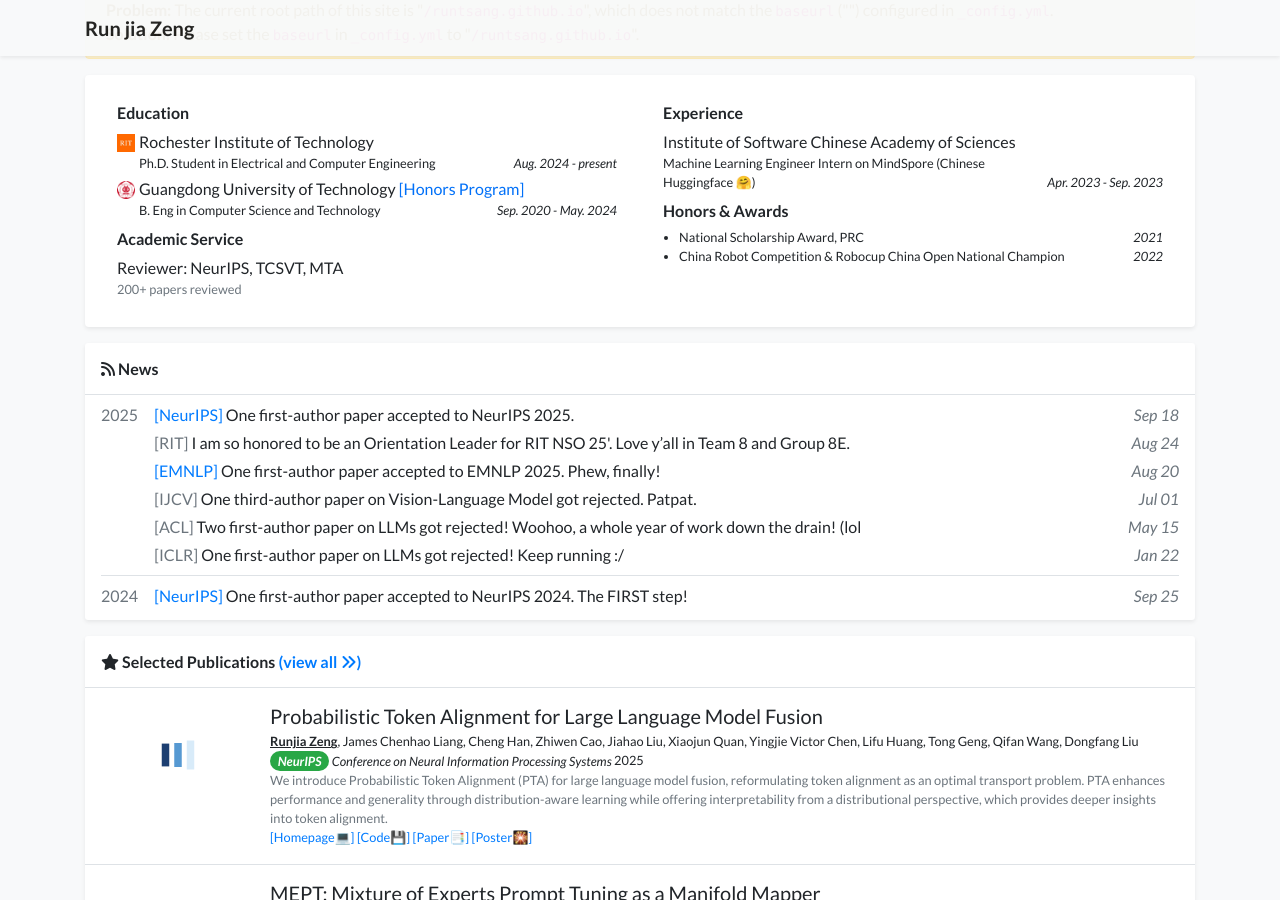
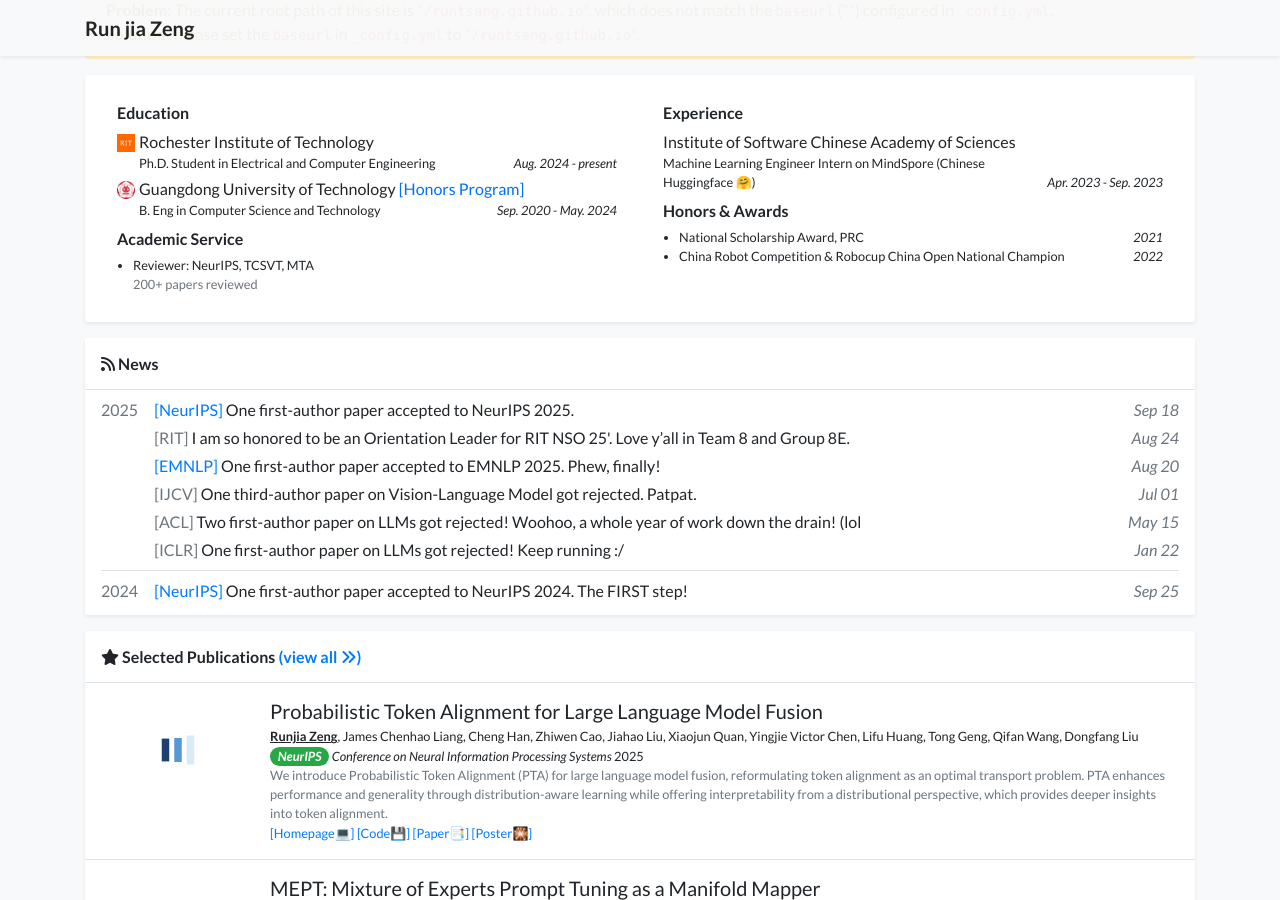
Before and after one commit to runtsang/runtsang.github.io, a Jekyll site: the page built from index.html, in a window 1280 px wide and 900 px high, scrolled down 667 px. Built offline with Jekyll 4.4.1, drawn with Linux system fonts in a browser that asks for light colours; nearby versions of some CDN libraries; a style sheet for code colours, icons or effects is not loaded.

Commit message:
style: update academic service list styling by simplifying structure and adjusting classes.

```diff
--- a/_includes/widgets/experience_card.html
+++ b/_includes/widgets/experience_card.html
@@ -71,15 +71,13 @@
                     <div class="col-md-6">
                         <div class="mx-2 my-1">
                             <h6>Academic Service</h6>
-                            <ul class="list-unstyled mb-1">
+                            <ul class="list small pl-3 mb-1">
                                 {% for item in site.data.profile.service %}
-                                <li class="media mb-1">
-                                    <div class="media-body">
-                                        <div>{{ item.role }}: {{ item.venues }}</div>
-                                        {% if item.note %}
-                                        <div class="small text-muted">{{ item.note }}</div>
-                                        {% endif %}
-                                    </div>
+                                <li>
+                                    <div>{{ item.role }}: {{ item.venues }}</div>
+                                    {% if item.note %}
+                                    <div class="text-muted">{{ item.note }}</div>
+                                    {% endif %}
                                 </li>
                                 {% endfor %}
                             </ul>
```
